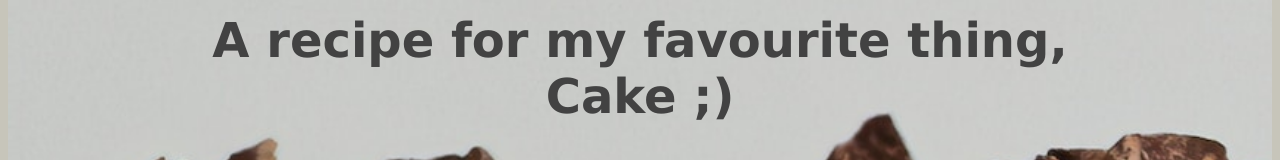
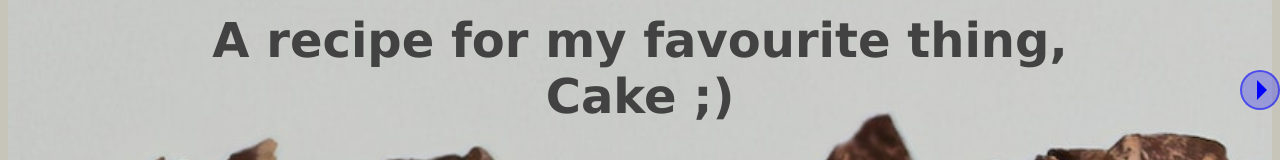
Before and after one commit to ShinigamiKing562/food-blog, a plain HTML site: page index.html in a window 1280 px wide. Shown: the part 310-470 px from the top of the page. Drawn offline with Linux system fonts and the light colour scheme.

Commit message:
added a forward button

```diff
--- a/index.html
+++ b/index.html
@@ -30,6 +30,10 @@
         <li>For making Homemade Cake, make sure you whisk the cake mix well. And better use an electric blender for mixing all the ingredients, as this will make the mixture frothy and light.</li>
         <li>If you do not have olive oil at home, you can even use butter or ghee. Or you can use homemade white butter for extra flavour. </li>
     </ul>
+    <button class="circular-button">
+        <div class="arrow-head"></div>
+    </button>
+
 </main>
 
 </body>
--- a/style.css
+++ b/style.css
@@ -46,3 +46,43 @@ h4{
   border: 1px solid #eaeaea;
   padding: 10px 10px 10px 25px;
 }
+
+.circular-button {
+  position: fixed;
+  top: 50%;
+  right: 0;
+  transform: translateY(-50%);
+  width: 40px;
+  height: 40px;
+  background-color: rgba(0, 0, 255, 0.25);
+  border: 2px solid rgba(0, 0, 255, 0.5);
+  border-radius: 50%;
+  animation: neon-glow-border 1s infinite;
+  cursor: pointer;
+  padding: 0;
+  outline: none;
+}
+
+.arrow-head {
+  position: absolute;
+  top: 50%;
+  left: 55%;
+  width: 0;
+  height: 0;
+  border-left: 10px solid transparent;
+  border-right: 10px solid transparent;
+  border-top: 10px solid blue;
+  transform: translate(-50%, -50%) rotate(270deg);
+}
+
+@keyframes neon-glow-border {
+  0% {
+    border-color: rgba(0, 0, 255, 0.5);
+  }
+  50% {
+    border-color: rgba(0, 0, 255, 1);
+  }
+  100% {
+    border-color: rgba(0, 0, 255, 0.5);
+  }
+}
```
